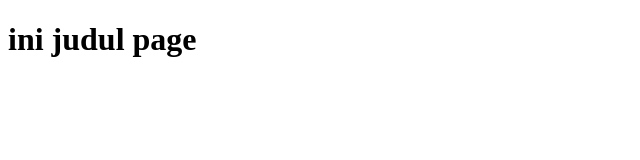
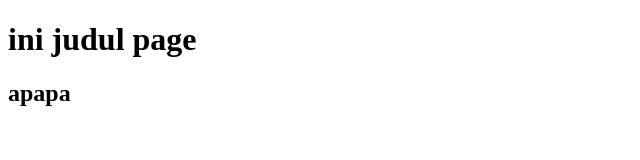
Before and after one commit to ketannku/Revou_project, a plain HTML site: page index.html in a window 1280 px wide. Shown: the whole page, without its empty margins (0-640 px from the left). Drawn offline with Linux system fonts and the light colour scheme.

Commit message:
coba kedua

```diff
--- a/index.html
+++ b/index.html
@@ -5,5 +5,6 @@
 </head>
 <body>
     <h1>ini judul page</h1>
+    <h2>apapa</h2>
 </body>
 </html>
```
